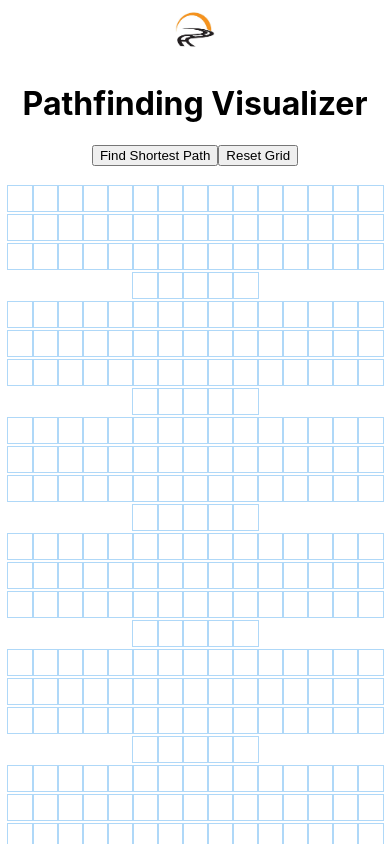
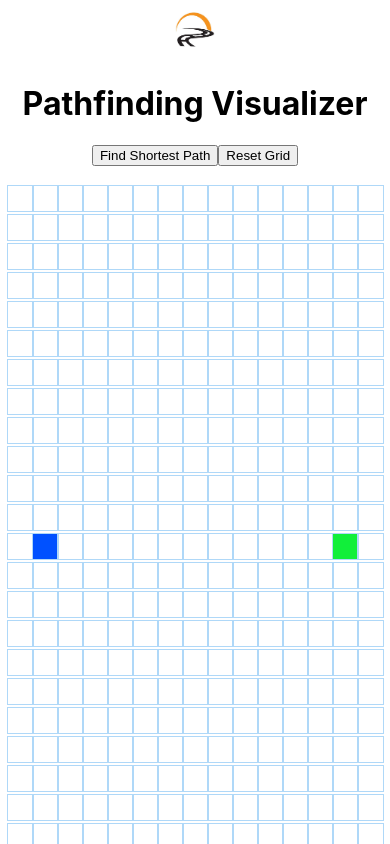
Before and after one commit to Ishaandeep/Shortest-Path-Finder, a React (Create React App) app: page / in a window 390 px wide. Shown: the top 844 px of the page. Built offline with nearby package versions, Linux system fonts and the light colour scheme.

Commit message:
mobile response grid

```diff
--- a/package.json
+++ b/package.json
@@ -1,9 +1,8 @@
 {
-  "homepage":"http://Ishaandeep.github.io/shortest-path-finder",
+  "homepage": "http://Ishaandeep.github.io/shortest-path-finder",
   "name": "shortest-path-finder",
   "version": "0.1.0",
   "private": true,
-
   "dependencies": {
     "@testing-library/jest-dom": "^5.16.4",
     "@testing-library/react": "^13.1.1",
@@ -22,7 +21,6 @@
     "build": "react-scripts build",
     "test": "react-scripts test",
     "eject": "react-scripts eject"
-
   },
   "eslintConfig": {
     "extends": [
--- a/src/PathfindingVisualizer/Node/Node.jsx
+++ b/src/PathfindingVisualizer/Node/Node.jsx
@@ -1,10 +1,7 @@
-import React, {Component} from 'react';
+import React from "react";
+import "./Node.css";
 
-import './Node.css';
-
-export default class Node extends Component {
-  render() {
-    const {
+const Node = ({
   col,
   isFinish,
   isStart,
@@ -13,14 +10,14 @@ export default class Node extends Component {
   onMouseEnter,
   onMouseUp,
   row,
-    } = this.props;
+}) => {
   const extraClassName = isFinish
-      ? 'node-finish'
+    ? "node-finish"
     : isStart
-      ? 'node-start'
+    ? "node-start"
     : isWall
-      ? 'node-wall'
-      : '';
+    ? "node-wall"
+    : "";
 
   return (
     <div
@@ -28,7 +25,9 @@ export default class Node extends Component {
       className={`node ${extraClassName}`}
       onMouseDown={() => onMouseDown(row, col)}
       onMouseEnter={() => onMouseEnter(row, col)}
-        onMouseUp={() => onMouseUp()}></div>
+      onMouseUp={() => onMouseUp()}
+    ></div>
   );
-  }
-}
+};
+
+export default Node;
--- a/src/PathfindingVisualizer/PathfindingVisualizer.jsx
+++ b/src/PathfindingVisualizer/PathfindingVisualizer.jsx
@@ -6,19 +6,70 @@ import { dijkstra, getNodesInShortestPathOrder } from "../algorithm/dijkstra";
 import "./PathfindingVisualizer.css";
 import "../App.css";
 
-const START_NODE_ROW = 10;
-const START_NODE_COL = 15;
-const FINISH_NODE_ROW = 10;
-const FINISH_NODE_COL = 35;
+// const START_NODE_ROW = 10;
+// const START_NODE_COL = 15;
+// const FINISH_NODE_ROW = 10;
+// const FINISH_NODE_COL = 35;
+const START_NODE_ROW_LARGE = 10;
+const START_NODE_COL_LARGE = 15;
+const FINISH_NODE_ROW_LARGE = 10;
+const FINISH_NODE_COL_LARGE = 35;
+
+const START_NODE_ROW_SMALL = 12;
+const START_NODE_COL_SMALL = 1;
+const FINISH_NODE_ROW_SMALL = 12;
+const FINISH_NODE_COL_SMALL = 13;
 
 const PathfindingVisualizer = () => {
   const [grid, setGrid] = useState([]);
   const [mouseIsPressed, setMouseIsPressed] = useState(false);
+  const [rows, setRows] = useState(20); // Default to larger display
+  const [cols, setCols] = useState(50); // Default to larger display
+  const [startNodeRow, setStartNodeRow] = useState(START_NODE_ROW_LARGE);
+  const [startNodeCol, setStartNodeCol] = useState(START_NODE_COL_LARGE);
+  const [finishNodeRow, setFinishNodeRow] = useState(FINISH_NODE_ROW_LARGE);
+  const [finishNodeCol, setFinishNodeCol] = useState(FINISH_NODE_COL_LARGE);
 
   useEffect(() => {
-    const initialGrid = getInitialGrid();
+    const handleResize = () => {
+      if (window.innerWidth < 768) {
+        // Assuming mobile width threshold
+        console.log("small screen");
+        setRows(24);
+        setCols(15);
+        setStartNodeRow(START_NODE_ROW_SMALL);
+        setStartNodeCol(START_NODE_COL_SMALL);
+        setFinishNodeRow(FINISH_NODE_ROW_SMALL);
+        setFinishNodeCol(FINISH_NODE_COL_SMALL);
+      } else {
+        console.log("big screen");
+        setRows(20);
+        setCols(50);
+        setStartNodeRow(START_NODE_ROW_LARGE);
+        setStartNodeCol(START_NODE_COL_LARGE);
+        setFinishNodeRow(FINISH_NODE_ROW_LARGE);
+        setFinishNodeCol(FINISH_NODE_COL_LARGE);
+      }
+    };
+
+    handleResize(); // Set initial values
+    window.addEventListener("resize", handleResize);
+
+    return () => window.removeEventListener("resize", handleResize);
+  }, []);
+
+  useEffect(() => {
+    const initialGrid = getInitialGrid(
+      rows,
+      cols,
+      startNodeRow,
+      startNodeCol,
+      finishNodeRow,
+      finishNodeCol
+    );
+    console.log(initialGrid);
     setGrid(initialGrid);
-  }, []);
+  }, [rows, cols, startNodeRow, startNodeCol, finishNodeRow, finishNodeCol]);
 
   const handleMouseDown = (row, col) => {
     const newGrid = getNewGridWithWallToggled(grid, row, col);
@@ -63,21 +114,15 @@ const PathfindingVisualizer = () => {
   };
 
   const visualizeDijkstra = () => {
-    const startNode = grid[START_NODE_ROW][START_NODE_COL];
-    const finishNode = grid[FINISH_NODE_ROW][FINISH_NODE_COL];
+    const startNode = grid[startNodeRow][startNodeCol];
+    const finishNode = grid[finishNodeRow][finishNodeCol];
     const visitedNodesInOrder = dijkstra(grid, startNode, finishNode);
     const nodesInShortestPathOrder = getNodesInShortestPathOrder(finishNode);
     animateDijkstra(visitedNodesInOrder, nodesInShortestPathOrder);
   };
 
   const resetGrid = () => {
-    const newGrid = getInitialGrid();
-    for (let row = 0; row < grid.length; row++) {
-      for (let col = 0; col < grid[0].length; col++) {
-        document.getElementById(`node-${row}-${col}`).className = "node";
-      }
-    }
-    setGrid(newGrid);
+    window.location.reload();
   };
 
   return (
@@ -106,7 +151,7 @@ const PathfindingVisualizer = () => {
                     onMouseEnter={(row, col) => handleMouseEnter(row, col)}
                     onMouseUp={handleMouseUp}
                     row={row}
-                  ></Node>
+                  />
                 );
               })}
             </div>
@@ -117,24 +162,47 @@ const PathfindingVisualizer = () => {
   );
 };
 
-const getInitialGrid = () => {
+const getInitialGrid = (
+  rows,
+  cols,
+  startNodeRow,
+  startNodeCol,
+  finishNodeRow,
+  finishNodeCol
+) => {
   const grid = [];
-  for (let row = 0; row < 20; row++) {
+  for (let row = 0; row < rows; row++) {
     const currentRow = [];
-    for (let col = 0; col < 50; col++) {
-      currentRow.push(createNode(col, row));
+    for (let col = 0; col < cols; col++) {
+      currentRow.push(
+        createNode(
+          col,
+          row,
+          startNodeRow,
+          startNodeCol,
+          finishNodeRow,
+          finishNodeCol
+        )
+      );
     }
     grid.push(currentRow);
   }
   return grid;
 };
 
-const createNode = (col, row) => {
+const createNode = (
+  col,
+  row,
+  startNodeRow,
+  startNodeCol,
+  finishNodeRow,
+  finishNodeCol
+) => {
   return {
     col,
     row,
-    isStart: row === START_NODE_ROW && col === START_NODE_COL,
-    isFinish: row === FINISH_NODE_ROW && col === FINISH_NODE_COL,
+    isStart: row === startNodeRow && col === startNodeCol,
+    isFinish: row === finishNodeRow && col === finishNodeCol,
     distance: Infinity,
     isVisited: false,
     isWall: false,
--- a/src/index.js
+++ b/src/index.js
@@ -1,17 +1,10 @@
-import React from 'react';
-import ReactDOM from 'react-dom/client';
-import './index.css';
-import App from './App';
-import reportWebVitals from './reportWebVitals';
+import React from "react";
+import ReactDOM from "react-dom/client";
+import "./index.css";
+import App from "./App";
+import reportWebVitals from "./reportWebVitals";
 
-const root = ReactDOM.createRoot(document.getElementById('root'));
-root.render(
-  <React.StrictMode>
-    <App />
-  </React.StrictMode>
-);
+const root = ReactDOM.createRoot(document.getElementById("root"));
+root.render(<App />);
 
-// If you want to start measuring performance in your app, pass a function
-// to log results (for example: reportWebVitals(console.log))
-// or send to an analytics endpoint. Learn more: https://bit.ly/CRA-vitals
 reportWebVitals();
```
Also changed, not shown: src/PathfindingVisualizer/Node/Node.css (indentation only), 1 other file (tests, documents, lock files or other folders). Lines whose indentation alone changed are shown as unchanged.
